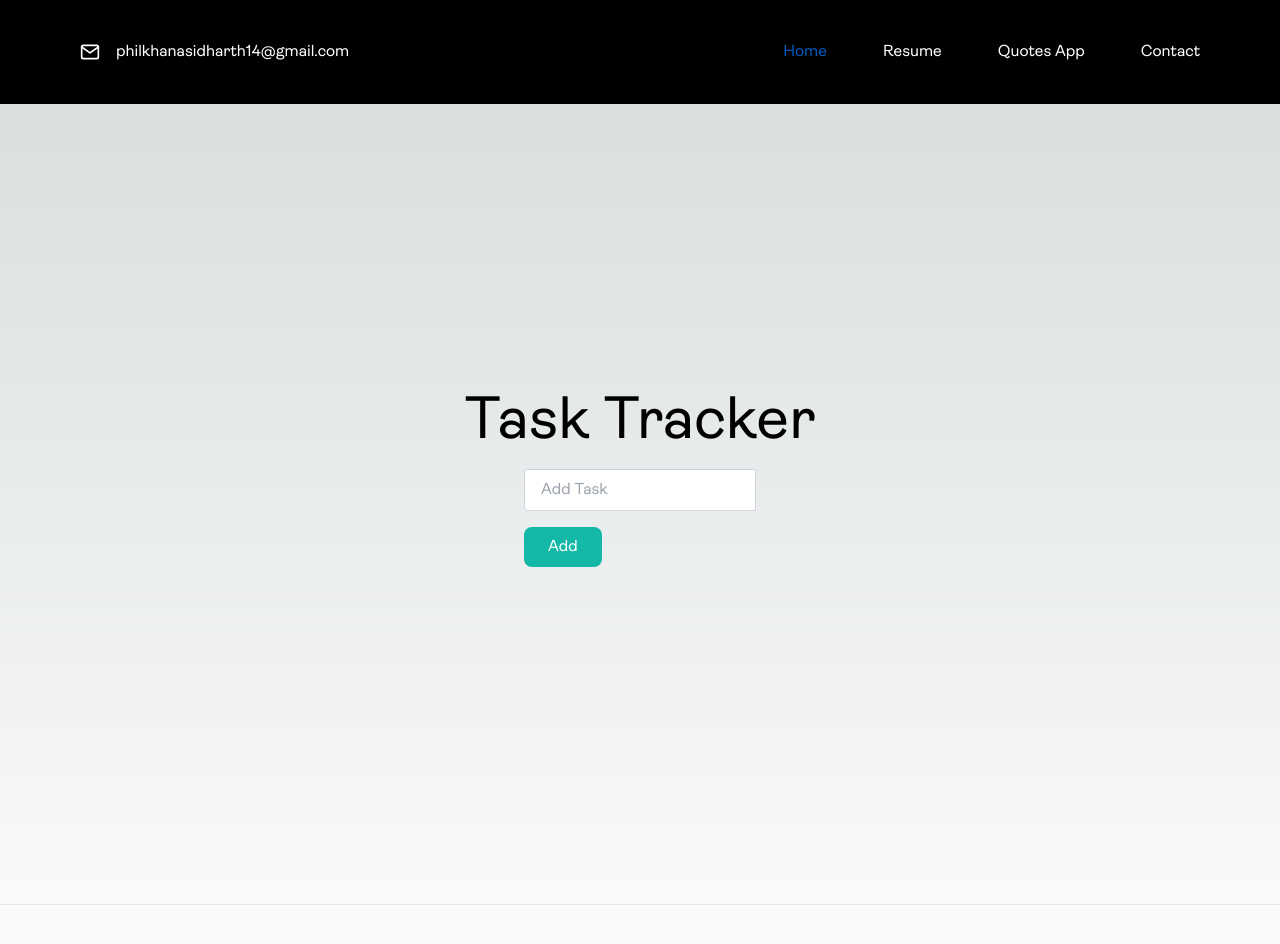
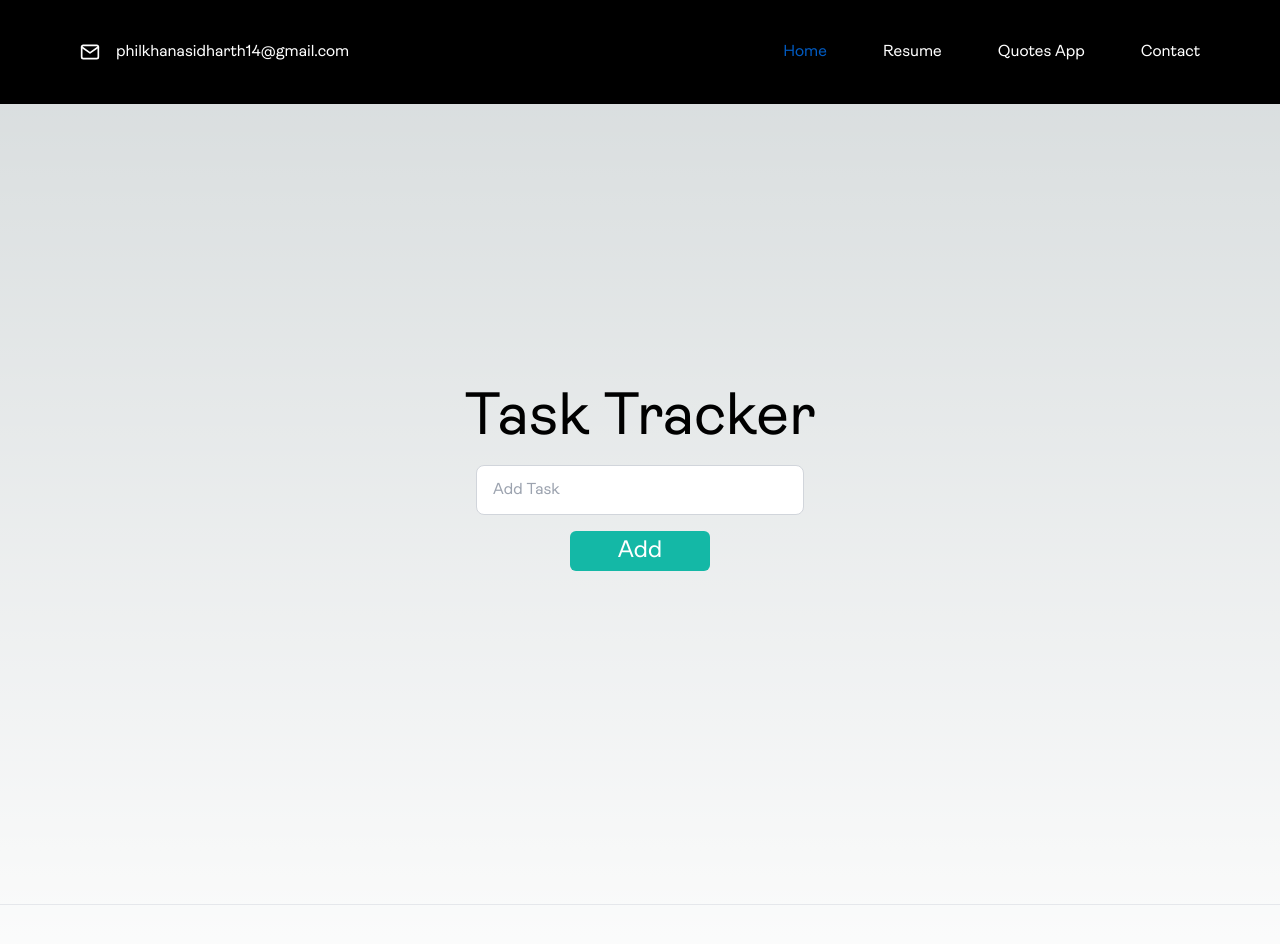
Before and after one commit to psidh/openWeatherApi, a Next.js app: page / in a window 1280 px wide. Shown: the top 944 px of the page. Built offline with nearby package versions, Linux system fonts and the light colour scheme.

Commit message:
tailwind css gimicks

```diff
--- a/src/app/components/taskForm.tsx
+++ b/src/app/components/taskForm.tsx
@@ -17,17 +17,20 @@ const TaskForm: React.FC<TaskFormProps> = ({ addTask }) => {
 
   return (
     <form onSubmit={handleSubmit} className="my-4">
-      <input
+        <div className='flex flex-col justify-center items-center'>
+        <input
         type="text"
         placeholder="Add Task"
         value={task}
-        onChange={(e: React.ChangeEvent<HTMLInputElement>) => setTask(e.target.value)} // Use React.ChangeEvent<HTMLInputElement> for the event type
-        className="dark:bg-black py-2 px-4 rounded-l border border-gray-300"
-      />
+        onChange={(e: React.ChangeEvent<HTMLInputElement>) => setTask(e.target.value)}
+        className="dark:bg-black py-3 pl-4 pr-28 rounded-lg border border-gray-300"
+        />
+
       <h1></h1>
-      <button type="submit" className="my-4 py-2 px-6 hover:bg-teal-600 bg-teal-500 text-white rounded-lg">
+      <button type="submit" className="text-xl md:text-2xl my-4 py-1 px-12  hover:bg-teal-600 bg-teal-500 text-white rounded-md">
         Add
       </button>
+      </div>
     </form>
   );
 };
--- a/src/app/page.tsx
+++ b/src/app/page.tsx
@@ -52,11 +52,11 @@ export default function Home() {
     <GlobalStyle />
     <NavBar />
     </div>
-    <div className='flex flex-col items-center h-screen justify-center'>
-      <h1 className='text-4xl md:text-6xl '>Task Tracker</h1>
+    <div className='flex flex-col items-center min-h-screen justify-center'>
+      <h1 className='text-4xl md:text-6xl'>Task Tracker</h1>
       <TaskForm addTask={addTask} />
       <TaskList tasks={tasks} deleteTask={deleteTask} toggleComplete={toggleComplete} />
-      </div>
+    </div>
     <Footer />
     </div>
   );
```
